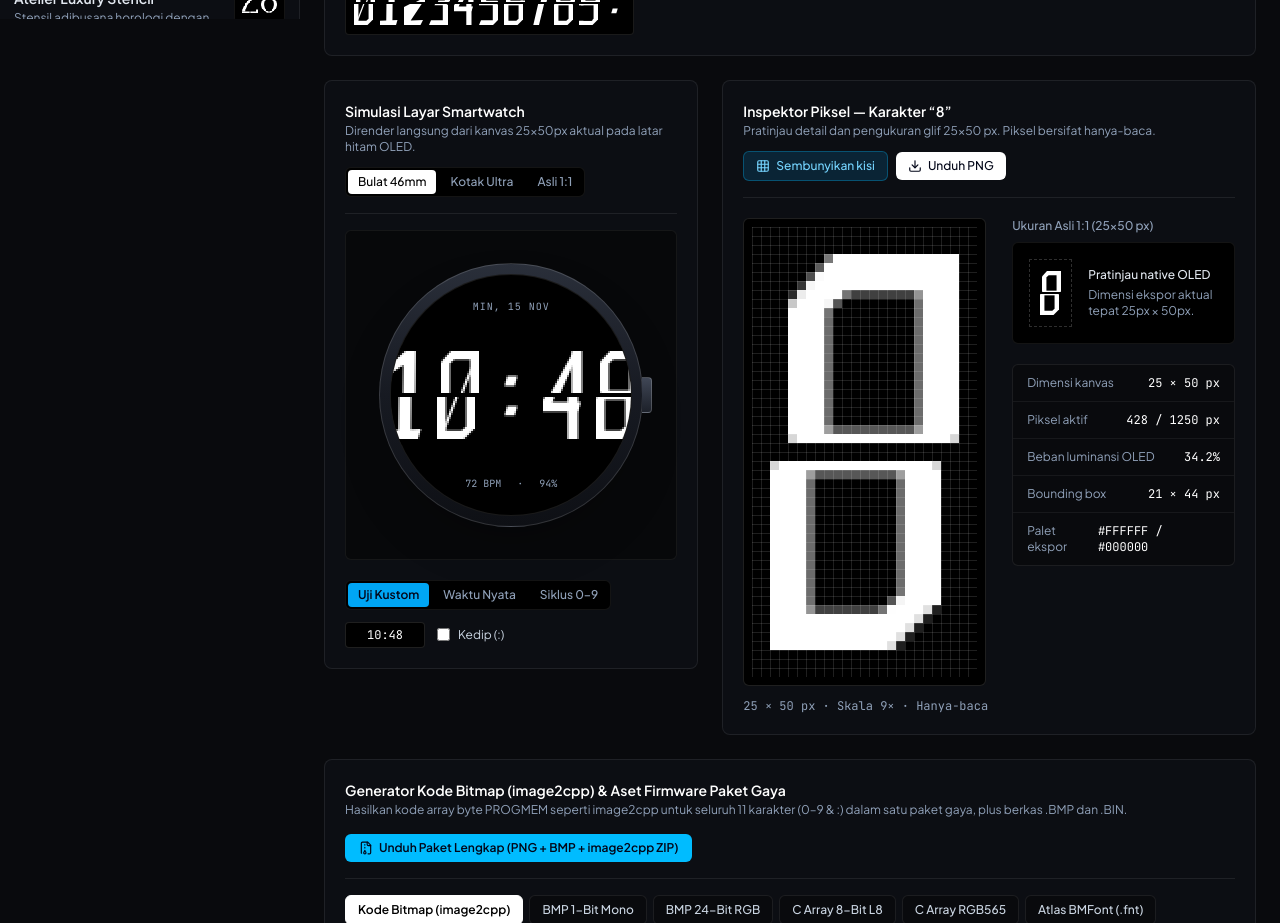
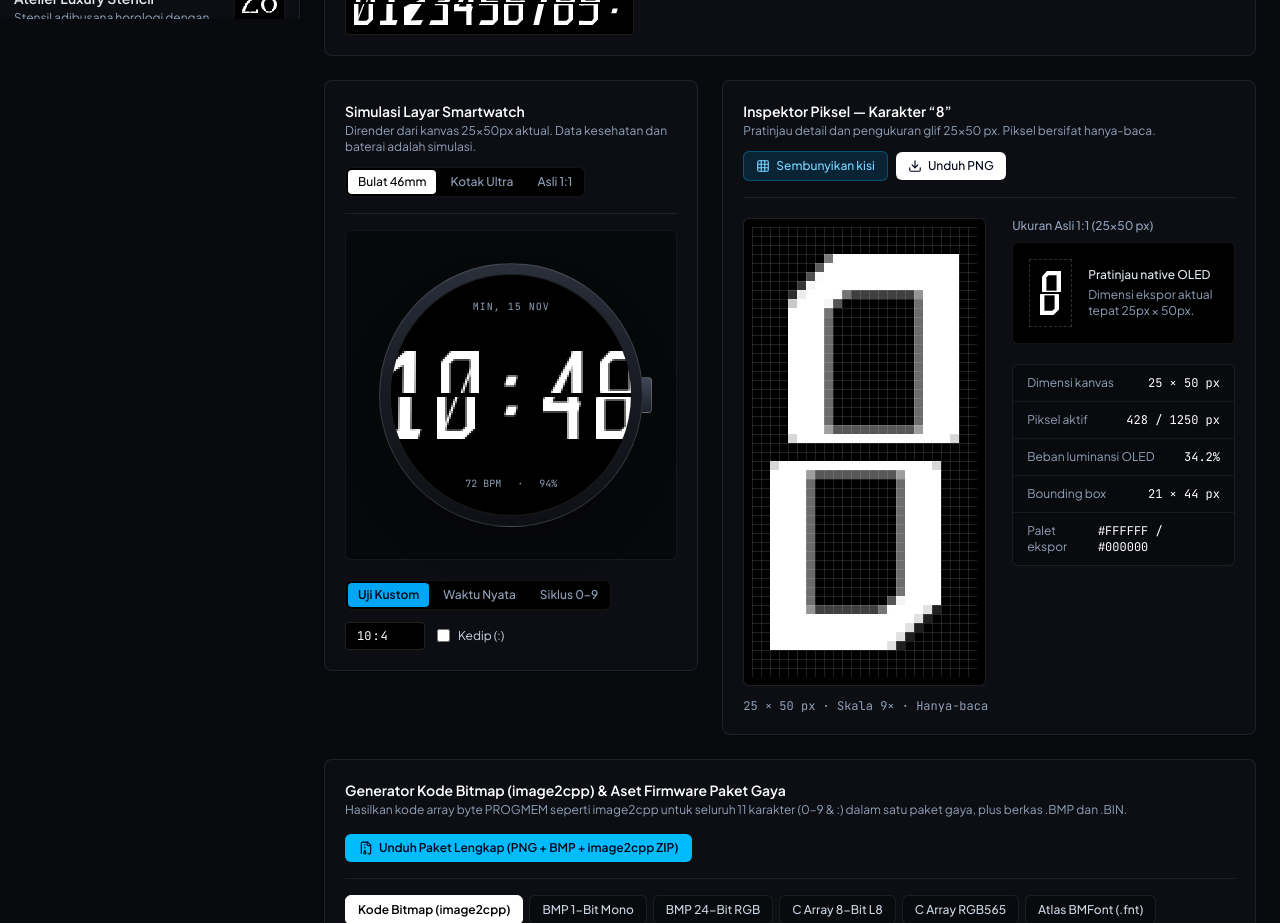
Before and after one commit to MazBayID/clock_icon, a React (Vite) app: page / in a window 1280 px wide. Shown: the part 840-1763 px from the top of the page. Built offline with nearby package versions, Linux system fonts and the light colour scheme.

Commit message:
Validate custom preview time and label simulated metrics

```diff
--- a/src/components/WatchPreview.tsx
+++ b/src/components/WatchPreview.tsx
@@ -95,7 +95,7 @@ export const WatchPreview: React.FC<WatchPreviewProps> = ({
             Simulasi Layar Smartwatch
           </h3>
           <p className="text-xs text-slate-400 mt-0.5">
-            Dirender langsung dari kanvas 25×50px aktual pada latar hitam OLED.
+            Dirender dari kanvas 25×50px aktual. Data kesehatan dan baterai adalah simulasi.
           </p>
         </div>
 
@@ -257,9 +257,11 @@ export const WatchPreview: React.FC<WatchPreviewProps> = ({
         <div className="flex items-center gap-3">
           {timeMode === 'custom' && (
             <input
-              type="text"
+              type="time"
               value={customTime}
-              maxLength={5}
+              min="00:00"
+              max="23:59"
+              step={60}
               onChange={(e) => setCustomTime(e.target.value)}
               placeholder="10:48"
               aria-label="Masukkan waktu uji kustom"
```
